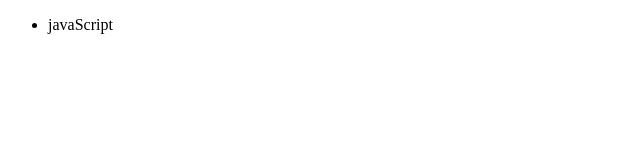
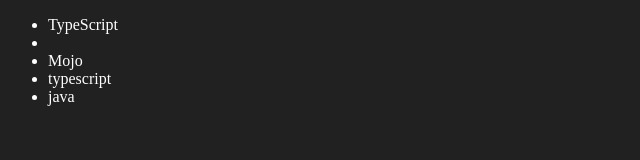
Before and after one commit to shantanu020/JS, a plain HTML site: page 06_dom/index_04.html in a window 1280 px wide. Shown: the whole page, without its empty margins (0-640 px from the left). Drawn offline with Linux system fonts and the light colour scheme.

Commit message:
Creation editing removal of elements in DOM

```diff
--- a/06_dom/index_04.html
+++ b/06_dom/index_04.html
@@ -6,9 +6,52 @@
     <meta name="viewport" content="width=device-width, initial-scale=1.0">
     <title>chai aur code</title>
 </head>
-<body>
+<body style="background-color: #212121; color:white">
     <ul class="language">
         <li>javaScript</li>
     </ul>
 </body>
+<script>
+
+    //CREATE
+    //use createElement() to create new element
+    function addLang(langname){
+        const li=document.createElement('li');
+        li.setAttribute('class','lang')
+        li.innerHTML=`${langname}`;
+        const ul=document.querySelector('.language')
+        ul.appendChild(li)
+    }
+    addLang("python");
+    addLang("typescript");
+    //optimized way better approach
+    function addOpti(name){
+        const li=document.createElement('li');
+        li.setAttribute('class','lang')
+        const text=document.createTextNode(`${name}`);
+        li.appendChild(text);
+        const ul=document.querySelector('.language')
+        ul.appendChild(li);
+    }
+    addOpti('java')
+    addOpti('C++')
+
+    //EDIT
+    //use replaceWith() or outerHTML to edit a HTML element
+    const secondLang=document.querySelector("li:nth-child(2)")
+    const newli=document.createElement('li')
+    const text=document.createTextNode('Mojo')
+    newli.appendChild(text)
+    secondLang.replaceWith(newli)
+
+    const firstLang=document.querySelector('li:nth-child(1)')
+    firstLang.outerHTML='<li>TypeScript<li>'
+
+    //REMOVE
+    //use remove() to remove any element from dom
+    const lastLang=document.querySelector('li:last-child')
+    lastLang.remove();
+
+
+</script>
 </html>
```
Also changed, not shown: 06_dom/index_05.html (renamed from 06_dom/index.html).
